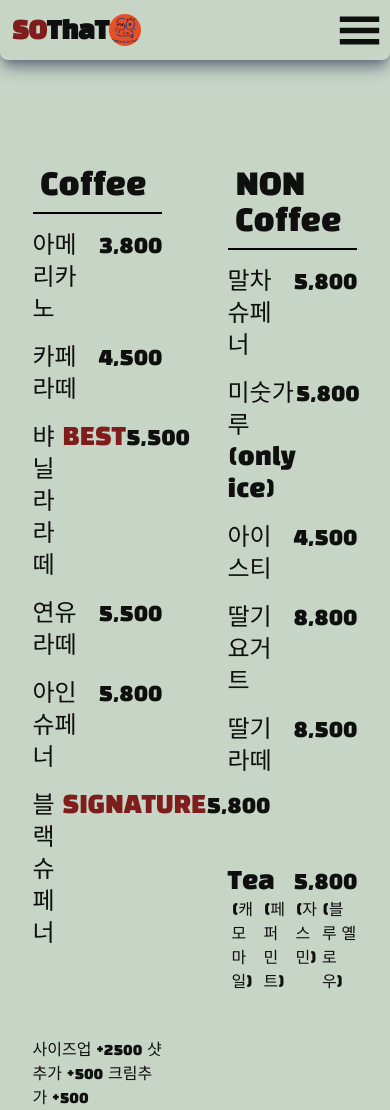
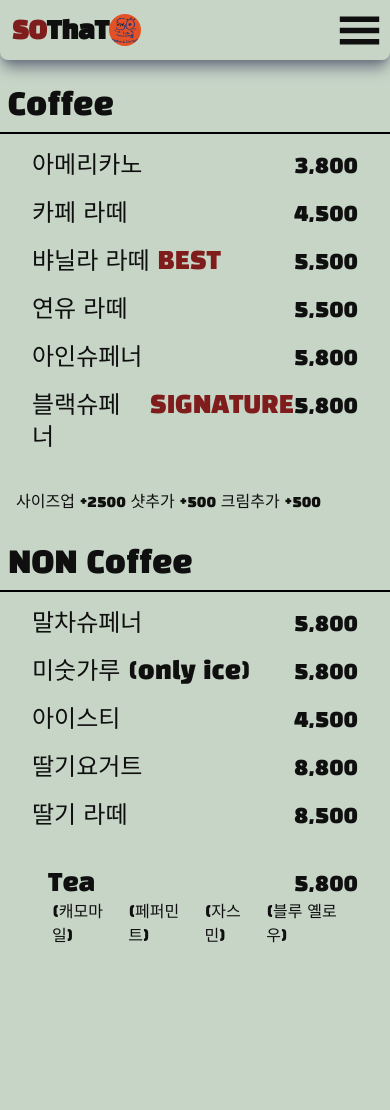
Before and after one commit to jaewoo-ahn/soThat, a React (Create React App) app: page /cafemenu in a window 390 px wide. After the commit the page ends 948 px from the top, so only its background shows below. Built offline with nearby package versions, Linux system fonts and the light colour scheme.

Commit message:
cafe mobile

```diff
--- a/src/pages/CafeMenu.jsx
+++ b/src/pages/CafeMenu.jsx
@@ -4,12 +4,12 @@ import { cafe } from "../data/cafe";
 
 const CafeMenu = () => {
   return (
-    <div className="flex h-screen items-start justify-around mt-20">
-      <div className="w-1/3 ">
+    <div className="flex flex-col sm:flex-row h-screen items-start justify-around sm:mt-20">
+      <div className="w-full sm:w-1/3 mb-6 sm:mb-0">
         <p className="w-full border-b-2 border-black text-3xl font-blackhans p-2">
           Coffee
         </p>
-        <div className="mt-2">
+        <div className="mt-2 px-8 sm:px-0">
           {cafe[0].coffee.map((res, idx) => {
             return (
               <div
@@ -30,15 +30,15 @@ const CafeMenu = () => {
             );
           })}
         </div>
-        <p className=" pt-20 font-blackhans">
+        <p className="pt-7 sm:pt-20 pl-4 sm:pl-0 font-blackhans">
           사이즈업 +2500 샷추가 +500 크림추가 +500
         </p>
       </div>
-      <div className="w-1/3">
+      <div className="w-full sm:w-1/3">
         <p className="w-full border-b-2 border-black text-3xl font-blackhans p-2">
           NON Coffee
         </p>
-        <div className="mt-2">
+        <div className="mt-2 px-8 sm:px-0">
           {cafe[0].nonecoffee.map((res, idx) => {
             return (
               <div
@@ -50,7 +50,7 @@ const CafeMenu = () => {
               </div>
             );
           })}
-          <div className="pt-20 ">
+          <div className="pt-7 sm:pt-20 pl-4 sm:pl-0 font-blackhans">
             <div className="flex justify-between font-blackhans text-2xl">
               <p>Tea</p>
               <p>5,800</p>
```
